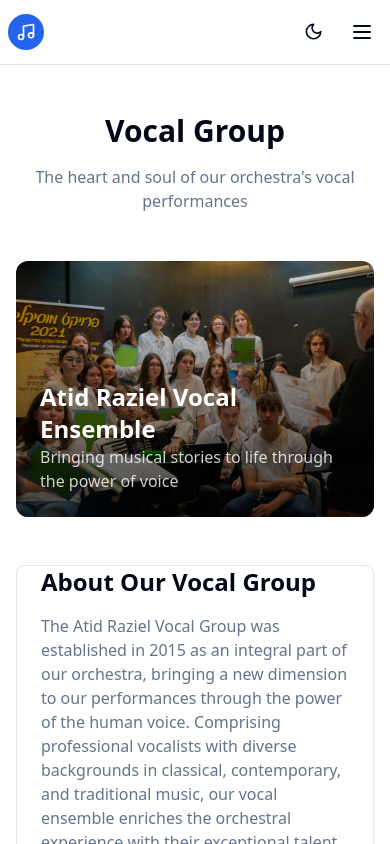
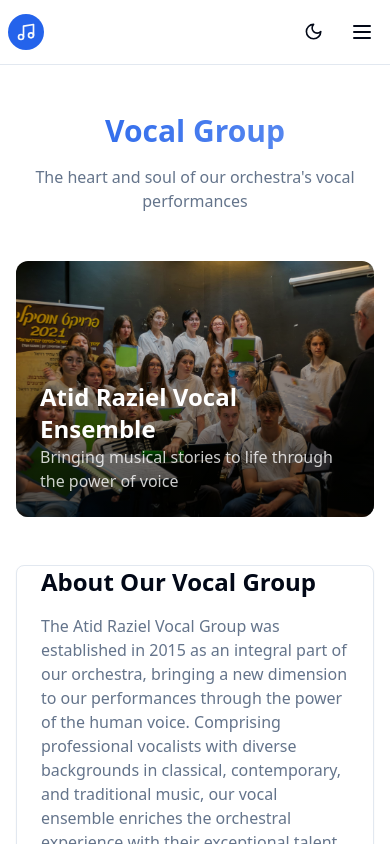
Before and after one commit to ArtemiyPank/orchestra-website, a Next.js app: page /en/vocal-group in a window 390 px wide. Shown: the top 844 px of the page. Built offline with nearby package versions, Linux system fonts and the light colour scheme.

Commit message:
Design: unify page headings, localize footer tagline, fix mobile card title clamp

```diff
--- a/public/locales/en/footer.json
+++ b/public/locales/en/footer.json
@@ -7,5 +7,6 @@
     "contactUs": "Contact Us",
     "followUs": "Follow us on social media",
     "copyright": "© {{year}} Atid Raziel Orchestra. All rights reserved.",
-    "address": "Raziel David 24, Herzliya, Israel"
+    "address": "Raziel David 24, Herzliya, Israel",
+    "tagline": "Inspiring young musicians through orchestral excellence and cultural heritage."
 }
--- a/public/locales/he/footer.json
+++ b/public/locales/he/footer.json
@@ -7,5 +7,6 @@
     "contactUs": "צור קשר",
     "followUs": "עקבו אחרינו ברשתות החברתיות",
     "copyright": "© {{year}} תזמורת עתיד רזיאל. כל הזכויות שמורות.",
-    "address": "רזיאל דוד 24, הרצליה, ישראל"
+    "address": "רזיאל דוד 24, הרצליה, ישראל",
+    "tagline": "מעוררים השראה במוזיקאים צעירים דרך מצוינות תזמורתית ומורשת תרבותית."
 }
--- a/public/locales/ru/footer.json
+++ b/public/locales/ru/footer.json
@@ -7,5 +7,6 @@
     "contactUs": "Свяжитесь с нами",
     "followUs": "Подписывайтесь на нас в социальных сетях",
     "copyright": "© {{year}} Оркестр Атид Разиэль. Все права защищены.",
-    "address": "Разиэль Давид 24, Герцлия, Израиль"
+    "address": "Разиэль Давид 24, Герцлия, Израиль",
+    "tagline": "Вдохновляем юных музыкантов через оркестровое мастерство и культурное наследие."
 }
--- a/src/app/[locale]/vocal-group/VocalGroupClient.tsx
+++ b/src/app/[locale]/vocal-group/VocalGroupClient.tsx
@@ -47,7 +47,9 @@ export default function VocalGroupClient({ locale }: VocalGroupClientProps) {
       <m.div initial="hidden" animate="visible" variants={containerVariants} className="space-y-12">
         {/* Заголовок страницы */}
         <m.div variants={itemVariants} className="text-center">
-          <h1 className="text-3xl md:text-4xl lg:text-5xl font-bold mb-4">{t("title")}</h1>
+          <h1 className="text-3xl sm:text-4xl md:text-5xl font-bold mb-4 sm:mb-6 bg-clip-text text-transparent bg-gradient-to-r from-primary to-primary/70">
+            {t("title")}
+          </h1>
           <p className="text-muted-foreground max-w-3xl mx-auto">{t("subtitle")}</p>
         </m.div>
 
--- a/src/components/AchievementsCarousel.tsx
+++ b/src/components/AchievementsCarousel.tsx
@@ -178,7 +178,7 @@ const AchievementsCarousel = ({ achievements, title = "Orchestra Achievements" }
               ) : null}
             </div>
             <CardContent className={cn(isMobile ? "p-3" : "pt-4")}>
-              <h3 className={cn("font-semibold mb-1", isMobile ? "text-sm line-clamp-1" : "text-lg")}>
+              <h3 className={cn("font-semibold mb-1", isMobile ? "text-sm line-clamp-2" : "text-lg")}>
                 {achievement.title}
               </h3>
               <p className={cn("text-muted-foreground mb-3", isMobile ? "text-xs line-clamp-2" : "text-sm")}>
--- a/src/components/Footer.jsx
+++ b/src/components/Footer.jsx
@@ -24,7 +24,7 @@ const Footer = () => {
               <span className="font-bold text-lg sm:text-xl">Atid Raziel</span>
             </div>
             <p className="text-sm sm:text-base text-muted-foreground">
-              Inspiring young musicians through orchestral excellence and cultural heritage.
+              {t("tagline")}
             </p>
           </div>
 
```
